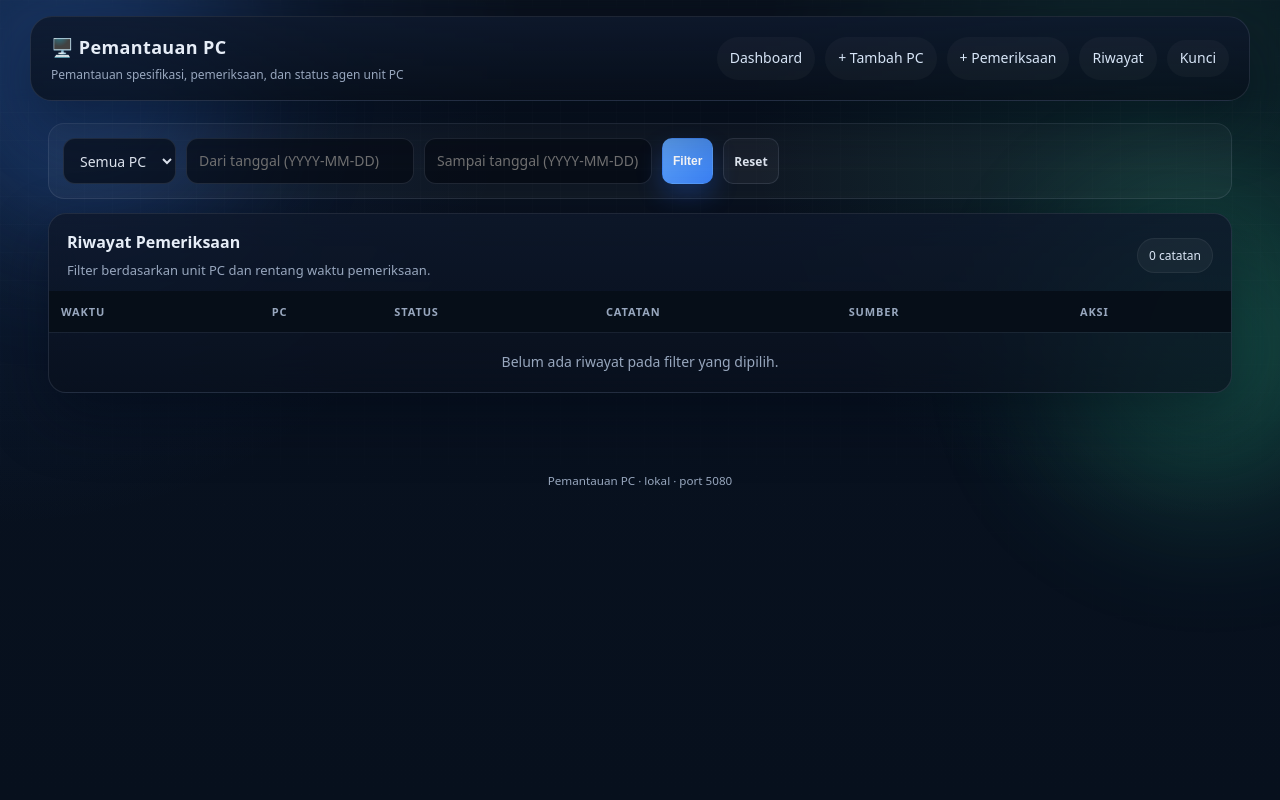
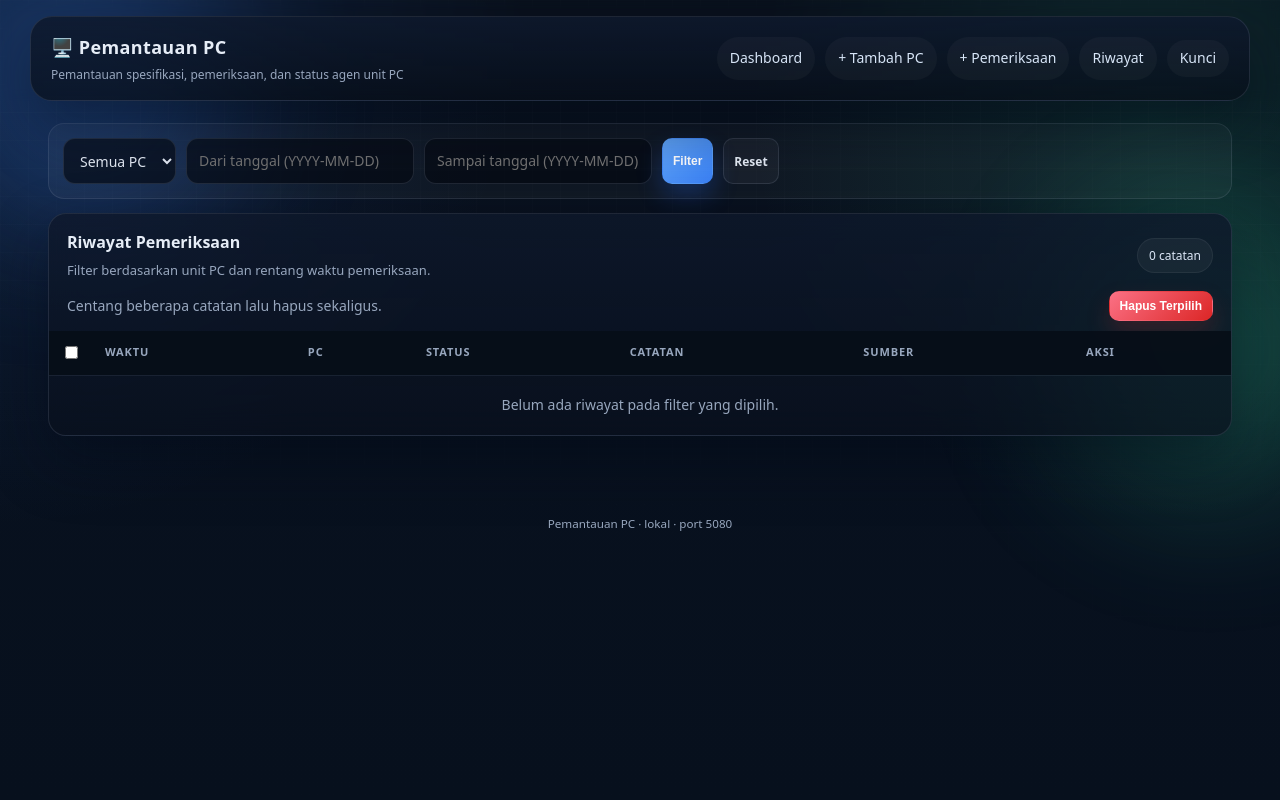
Before and after one commit to dimzfrantic/pemeriksa-pc, a Flask app: page /inspection/history in a window 1280 px wide. Run offline with Flask 3, Linux system fonts and the light colour scheme; the visitor is signed in with stand-in values (Sample User, id 1).

Commit message:
feat(history): hapus massal riwayat dengan checkbox
- Halaman riwayat: checkbox per baris + pilih semua + tombol Hapus Terpilih
- Filter rentang waktu & filter PC tetap dipertahankan setelah hapus
- Tombol hapus satuan disederhanakan via formaction pada form utama

```diff
--- a/routes/inspection.py
+++ b/routes/inspection.py
@@ -72,6 +72,30 @@
     )
 
 
+@insp_bp.route("/bulk-delete", methods=["POST"])
+def bulk_delete():
+    ids = request.form.getlist("inspection_ids")
+    pc_id = request.form.get("pc_id", type=int)
+    date_from = (request.form.get("date_from") or "").strip()
+    date_to = (request.form.get("date_to") or "").strip()
+
+    int_ids = []
+    for x in ids:
+        try:
+            int_ids.append(int(x))
+        except (TypeError, ValueError):
+            pass
+
+    if not int_ids:
+        flash("Pilih minimal satu catatan untuk dihapus.", "warning")
+        return redirect(url_for("insp.history", pc_id=pc_id, date_from=date_from, date_to=date_to))
+
+    deleted = Inspection.query.filter(Inspection.id.in_(int_ids)).delete(synchronize_session=False)
+    db.session.commit()
+    flash(f"{deleted} catatan pemeriksaan dihapus.", "success")
+    return redirect(url_for("insp.history", pc_id=pc_id, date_from=date_from, date_to=date_to))
+
+
 @insp_bp.route("/<int:insp_id>/delete", methods=["POST"])
 def delete(insp_id):
     inp = Inspection.query.get_or_404(insp_id)
--- a/templates/inspection/history.html
+++ b/templates/inspection/history.html
@@ -24,12 +24,32 @@
     </div>
     <div class="kpi-inline">{{ items|length }} catatan</div>
   </div>
+  <form method="post" action="{{ url_for('insp.bulk_delete') }}">
+    <input type="hidden" name="csrf_token" value="{{ csrf_token() }}">
+    <input type="hidden" name="pc_id" value="{{ pc_id or '' }}">
+    <input type="hidden" name="date_from" value="{{ date_from }}">
+    <input type="hidden" name="date_to" value="{{ date_to }}">
+    <div class="table-shell-header" style="padding-top:0;">
+      <div class="muted">Centang beberapa catatan lalu hapus sekaligus.</div>
+      <button class="btn btn-danger btn-sm" type="submit" onclick="return confirm('Hapus semua catatan yang dicentang?')">Hapus Terpilih</button>
+    </div>
     <div class="table-wrap">
       <table>
-      <thead><tr><th>Waktu</th><th>PC</th><th>Status</th><th>Catatan</th><th>Sumber</th><th>Aksi</th></tr></thead>
+        <thead>
+          <tr>
+            <th style="width:44px"><input type="checkbox" id="check-all" onclick="toggleAllHistory(this)"></th>
+            <th>Waktu</th>
+            <th>PC</th>
+            <th>Status</th>
+            <th>Catatan</th>
+            <th>Sumber</th>
+            <th>Aksi</th>
+          </tr>
+        </thead>
         <tbody>
         {% for inp in items %}
           <tr>
+            <td><input type="checkbox" name="inspection_ids" value="{{ inp.id }}" class="history-checkbox"></td>
             <td>{{ inp.inspected_at|fmtdt }}</td>
             <td><a href="{{ url_for('pc.detail', pc_id=inp.pc_id) }}">{{ inp.pc.name }}</a></td>
             <td>
@@ -40,17 +60,23 @@
             <td class="wrap">{{ inp.note or '-' }}</td>
             <td>{{ inp.source }}</td>
             <td>
-            <form method="post" action="{{ url_for('insp.delete', insp_id=inp.id) }}" style="display:inline">
-              <input type="hidden" name="csrf_token" value="{{ csrf_token() }}">
-              <button class="btn btn-sm btn-danger" onclick="return confirm('Hapus?')">Hapus</button>
-            </form>
+              <button class="btn btn-sm btn-danger" type="submit" formaction="{{ url_for('insp.delete', insp_id=inp.id) }}" formmethod="post" onclick="return confirm('Hapus?')">Hapus</button>
             </td>
           </tr>
         {% else %}
-        <tr><td colspan="6" class="muted" style="text-align:center;padding:18px">Belum ada riwayat pada filter yang dipilih.</td></tr>
+          <tr><td colspan="7" class="muted" style="text-align:center;padding:18px">Belum ada riwayat pada filter yang dipilih.</td></tr>
         {% endfor %}
         </tbody>
       </table>
     </div>
+  </form>
 </section>
+
+<script>
+function toggleAllHistory(source) {
+  document.querySelectorAll('.history-checkbox').forEach(function (cb) {
+    cb.checked = source.checked;
+  });
+}
+</script>
 {% endblock %}
```
Lines whose indentation alone changed are shown as unchanged.
